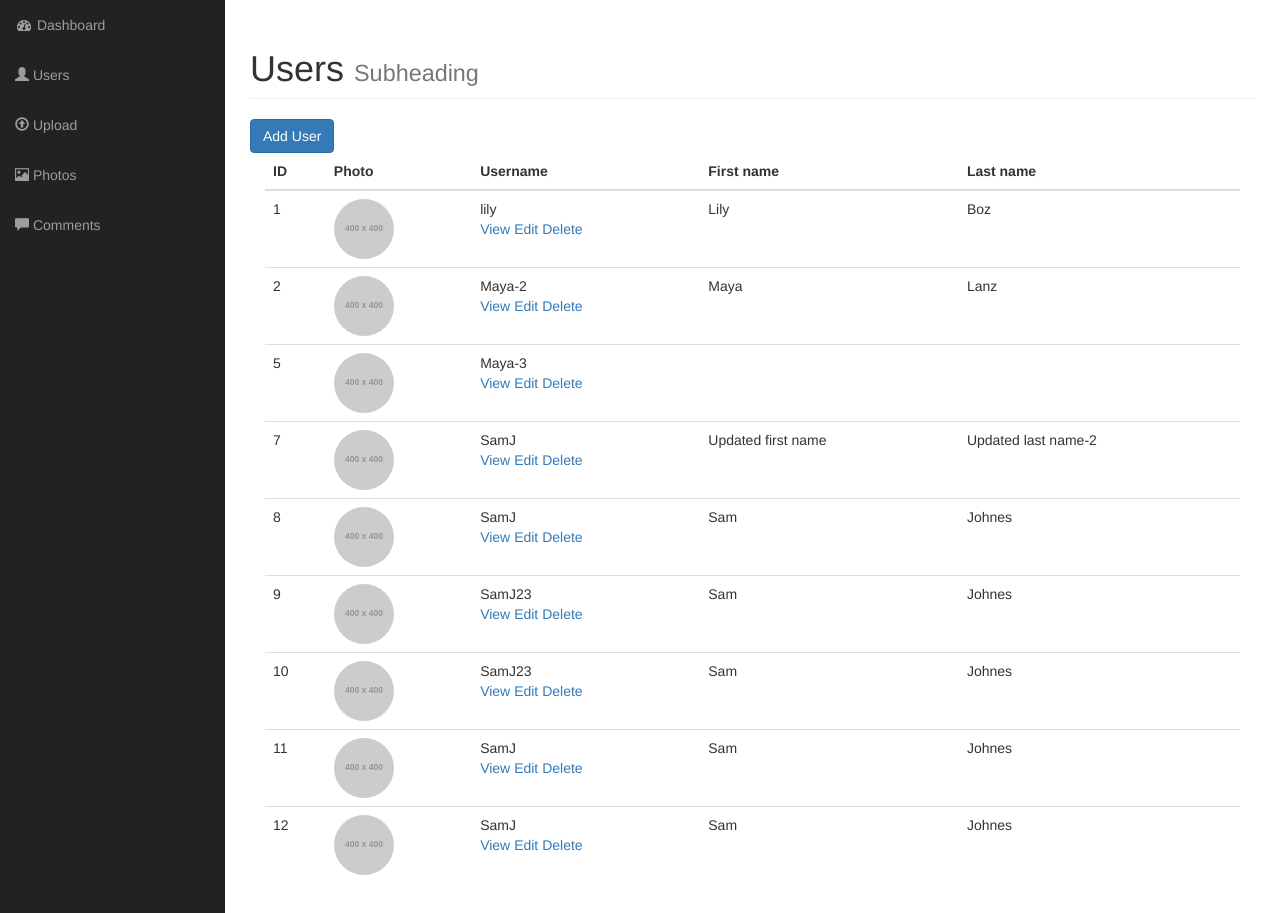
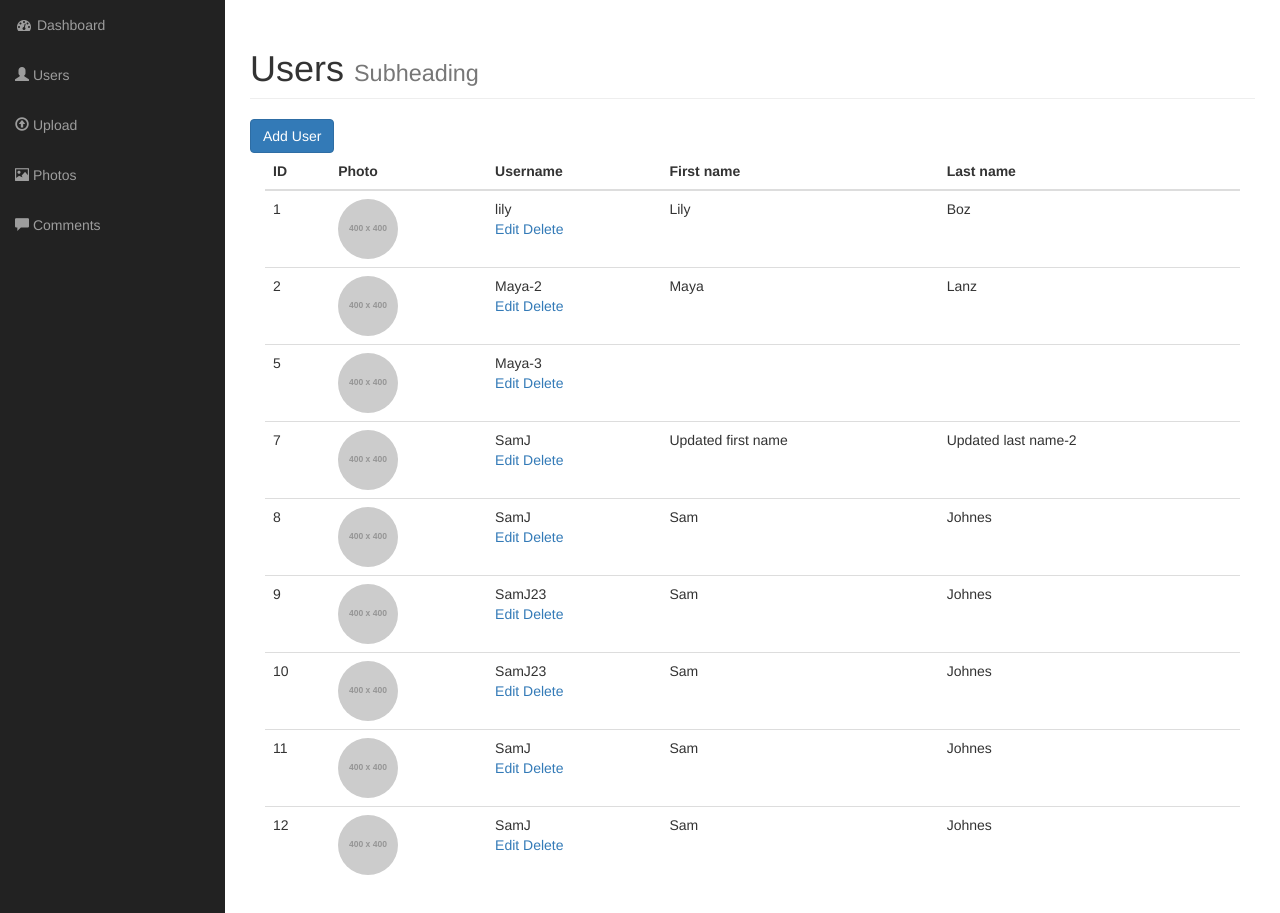
Before and after one commit to Lilyah/gallery, a PHP site: page /admin/users in a window 1280 px wide. Shown: the part 51-964 px from the top of the page. Run offline with PHP 8.4, Linux system fonts and the light colour scheme; the visitor is signed in with stand-in values (Sample User, id 1); data comes from the database, SQL or seed files in the repository; grey boxes labelled with a size stand in for pictures from a placeholder-image service; some libraries are stand-ins or nearby versions.

Commit message:
deleting View btn

```diff
--- a/admin/users.php
+++ b/admin/users.php
@@ -65,7 +65,6 @@ $users = User::find_all(); // Instantiating class Photo
                                             <td>
                                                 <?php echo $user->username; ?>
                                                 <div class="action_links">
-                                                    <a href="#">View</a>
                                                     <a href="edit_user.php?id=<?php echo $user->id; ?>">Edit</a>
                                                     <a href="delete_user.php?id=<?php echo $user->id; ?>">Delete</a>
                                                 </div>
```
